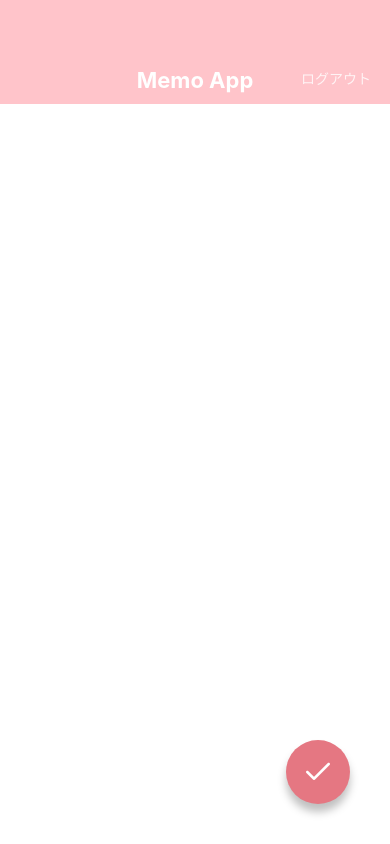
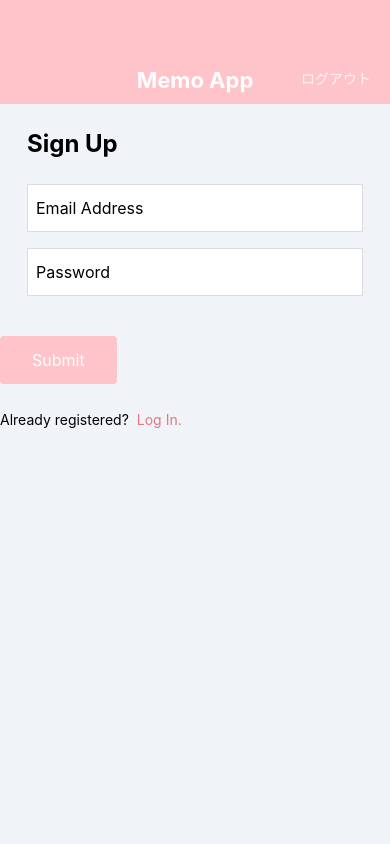
Before and after one commit to miwaaaa/test, a React Native app: screen /MemoList in a window 390 px wide. Built offline with nearby package versions, Linux system fonts and the light colour scheme.

Commit message:
Create LogInScreen and SignUpScreen

```diff
--- a/App.jsx
+++ b/App.jsx
@@ -4,10 +4,13 @@
 import MemoDetailScreen from './src/screens/MemoDetailScreen';
 import MemoEditScreen from './src/screens/MemoEditScreen';
 import MemoCreateScreen from './src/screens/MemoCreateScreen';
+import LogInScreen from './src/screens/LogInScreen';
+import SignUpScreen from './src/screens/SignUpScreen';
+
 
 
 export default function App() {
   return (
-    <MemoCreateScreen />
+    <SignUpScreen />
   );
 }
--- /dev/null
+++ b/src/components/Button.jsx
@@ -0,0 +1,32 @@
+import React from'react';
+import { View, Text, StyleSheet, } from 'react-native';
+import { string } from 'prop-types';
+
+export default function Button(props) {
+    const { label } = props;
+    return(
+        <View style={styles.buttonContainer}>
+            <Text style={styles.buttonLabel}>{label}</Text>
+        </View>
+    );
+}
+
+Button.propTypes = {
+    label: string.isRequired,
+};
+
+const styles = StyleSheet.create({
+    buttonContainer: {
+        backgroundColor: '#ffc4ca',
+        borderRadius: 4,
+        alignSelf: 'flex-start',
+        marginBottom: 24,
+    },
+    buttonLabel: {
+        fontSize: 16,
+        lineHeight: 32,
+        paddingVertical: 8,
+        paddingHorizontal: 32,
+        color: '#ffffff',
+    },
+});
--- /dev/null
+++ b/src/screens/LogInScreen.jsx
@@ -0,0 +1,64 @@
+import React from 'react';
+import { View, Text, TextInput, StyleSheet,  } from 'react-native';
+import AppBar from '../components/AppBar';
+import Button from '../components/Button';
+
+export default function LogInScreen() {
+    return (
+        <View style = {styles.container}>
+            <AppBar />
+            <View style={styles.inner}>
+                <Text style={styles.title}>Log In</Text>
+                <TextInput value="Email Address" style={styles.input}/>
+                <TextInput value="Password" style={styles.input}/>
+            </View>
+            <Button label="submit"/>
+            <View style={styles.footer}>
+                <Text style={styles.footerText}>Not registered?</Text>
+                <Text style={styles.footerLink}>Sign up here!</Text>
+
+            </View>
+        </View>
+    );
+}
+
+const styles = StyleSheet.create({
+    container: {
+        flex:1,
+        backgroundColor: '#f0f4f8',
+    },
+    inner: {
+        paddingHorizontal: 27,
+        paddingVertical: 24,
+    },
+    title: {
+        fontSize: 24,
+        lineHeight: 32,
+        fontWeight: 'bold',
+        marginBottom: 24,
+    },
+    input: {
+        fontSize: 16,
+        height: 48,
+        borderColor: '#dddddd',
+        borderWidth: 1,
+        backgroundColor: '#ffffff',
+        paddingHorizontal: 8,
+        marginBottom: 16,
+    },
+
+    footerText: {
+        fontSize: 14,
+        lineHeight: 24,
+        marginRight: 8,
+    },
+    footerLink: {
+        fontSize: 14,
+        lineHeight: 24,
+        color: '#e57782',
+    },
+    footer: {
+        flexDirection: 'row',
+    },
+
+});
--- /dev/null
+++ b/src/screens/SignUpScreen.jsx
@@ -0,0 +1,63 @@
+import React from 'react';
+import { View, Text, TextInput, StyleSheet,  } from 'react-native';
+import AppBar from '../components/AppBar';
+import Button from '../components/Button';
+
+export default function SignUpScreen() {
+    return (
+        <View style = {styles.container}>
+            <AppBar />
+            <View style={styles.inner}>
+                <Text style={styles.title}>Sign Up</Text>
+                <TextInput value="Email Address" style={styles.input}/>
+                <TextInput value="Password" style={styles.input}/>
+            </View>
+            <Button label="Submit"/>
+            <View style={styles.footer}>
+                <Text style={styles.footerText}>Already registered?</Text>
+                <Text style={styles.footerLink}>Log In.</Text>
+            </View>
+        </View>
+    );
+}
+
+const styles = StyleSheet.create({
+    container: {
+        flex:1,
+        backgroundColor: '#f0f4f8',
+    },
+    inner: {
+        paddingHorizontal: 27,
+        paddingVertical: 24,
+    },
+    title: {
+        fontSize: 24,
+        lineHeight: 32,
+        fontWeight: 'bold',
+        marginBottom: 24,
+    },
+    input: {
+        fontSize: 16,
+        height: 48,
+        borderColor: '#dddddd',
+        borderWidth: 1,
+        backgroundColor: '#ffffff',
+        paddingHorizontal: 8,
+        marginBottom: 16,
+    },
+
+    footerText: {
+        fontSize: 14,
+        lineHeight: 24,
+        marginRight: 8,
+    },
+    footerLink: {
+        fontSize: 14,
+        lineHeight: 24,
+        color: '#e57782',
+    },
+    footer: {
+        flexDirection: 'row',
+    },
+
+});
```
